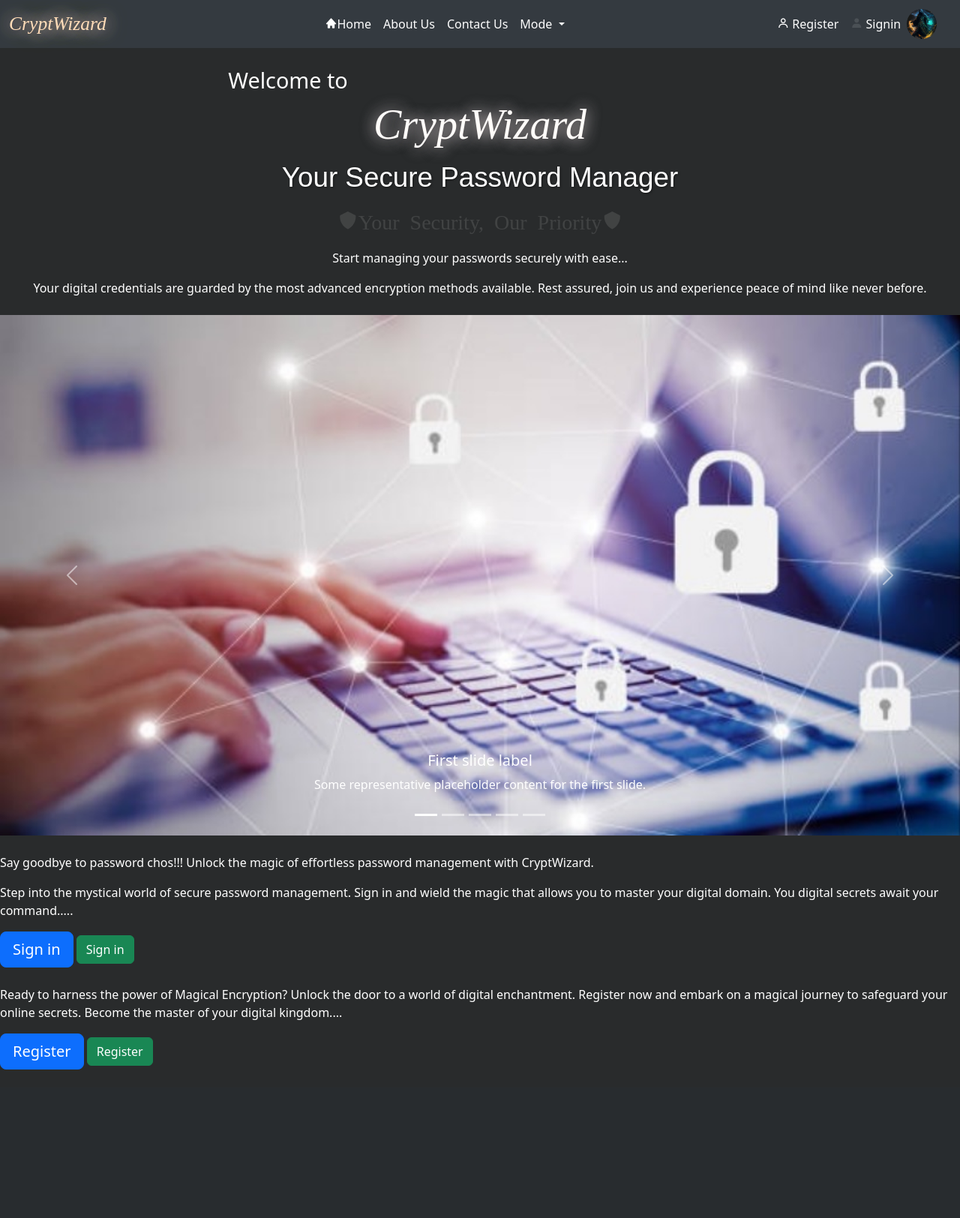
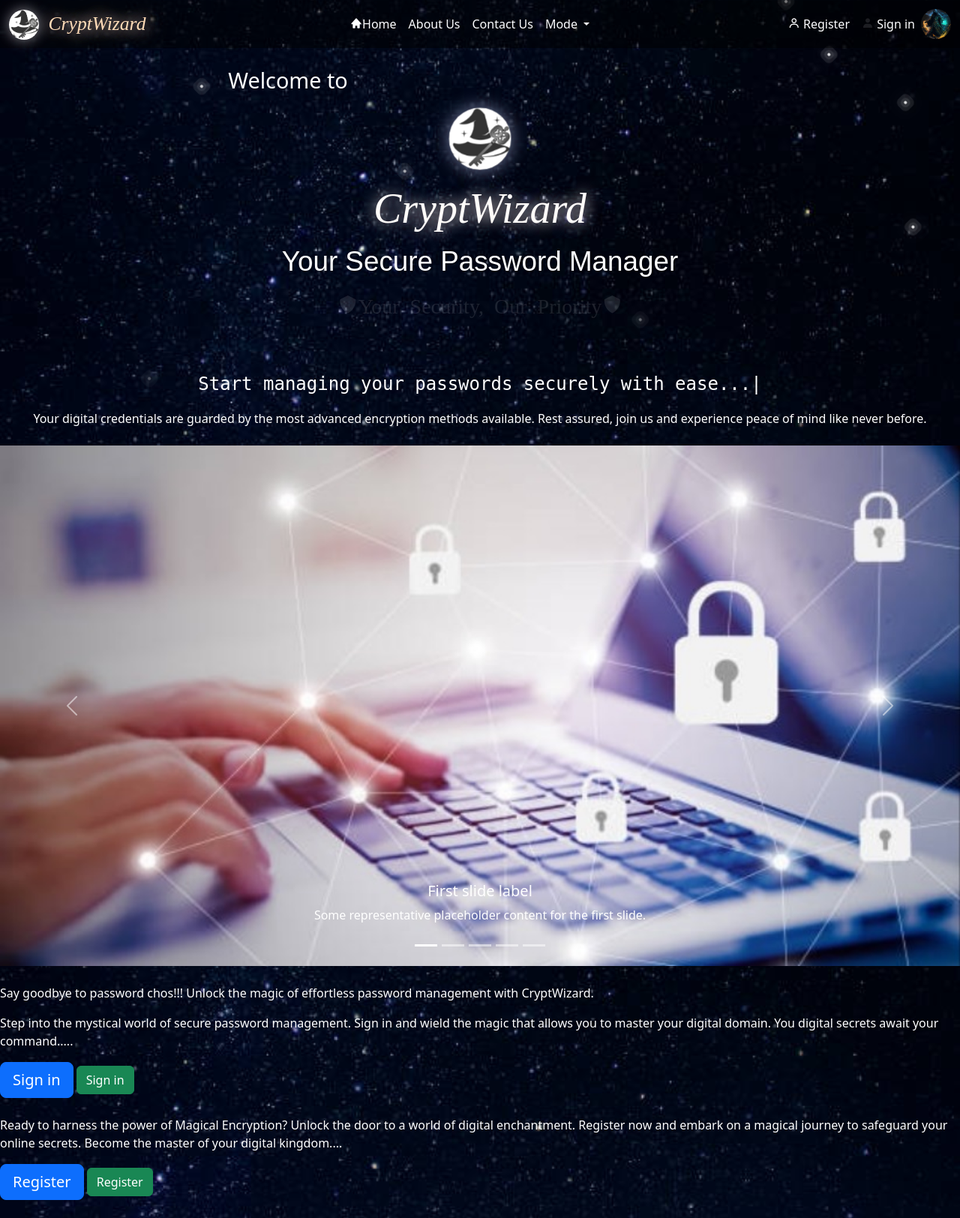
Before and after one commit to Raqeeb27/CryptWizard, a Django app: page / in a window 1280 px wide. Shown: the whole page at 75% size. Before the commit the page ends 1426 px from the top, so only its background shows below. Run offline with Django 4.2, Linux system fonts and the light colour scheme.

Commit message:
added many background animations and logo

```diff
--- a/CryptWizard/templates/base.html
+++ b/CryptWizard/templates/base.html
@@ -22,6 +22,117 @@
     </title>
     <style>
       {% block style %}{% endblock style %}
+      body {
+        background-image: url(/static/img/starrynight.jpg);
+        background-size: cover;
+        background-attachment: fixed;
+        background-repeat: no-repeat;
+        position: absolute;
+        top: 0;
+        left: 0;
+        width: 100%;
+        height: 100%;
+      }
+      .stars{
+        position: fixed;
+        width: 4px;
+        height: 4px;
+        background: #fff;
+        border-radius: 50%;
+        box-shadow: 0 0 0 4px rgba(255, 255, 255, 0.1),
+        0 0 0 8px rgba(255, 255, 255, 0.1),
+        0 0 20px rgba(255, 255, 255, 1);
+        animation: fallingStars 3s linear infinite;
+        pointer-events: none;
+      }
+      .stars::before{
+        content: '';
+        position: fixed;
+        width: 1px;
+        height: 1px;
+        background: linear-gradient(90deg,#fff,tansparent);
+      }
+      @keyframes fallingStars{
+        0%{
+          transform: rotate(315deg) translateX(0);
+          opacity: 1;
+        }
+        100%{
+          transform: rotate(315deg) translateX(-1000px);
+          opacity: 0;
+        }
+      }
+      .stars:nth-child(1){
+        top: 0;
+        right: 0;
+        left: initial;
+        animation-delay: 0;
+        animation-duration: 1s;
+      }
+      .stars:nth-child(2){
+        top: 0;
+        right: 8%;
+        left: initial;
+        animation-delay: 0.3s;
+        animation-duration: 3s;
+      }
+      .stars:nth-child(3){
+        top: 8%;
+        right: 0;
+        left: initial;
+        animation-delay: 0.4s;
+        animation-duration: 2s;
+      }
+      .stars:nth-child(4){
+        top: 0;
+        right: 18%;
+        left: initial;
+        animation-delay: 0.6s;
+        animation-duration: 1.5s;
+      }
+      .stars:nth-child(5){
+        top: 0;
+        right: 40%;
+        left: initial;
+        animation-delay: 0.8s;
+        animation-duration: 2.5s;
+      }
+      .stars:nth-child(6){
+        top: 0px;
+        right: 60%;
+        left: initial;
+        animation-delay: 1s;
+        animation-duration: 3s;
+      }
+      .stars:nth-child(7){
+        top: 30%;
+        right: 0px;
+        left: initial;
+        animation-delay: 1.2s;
+        animation-duration: 1.75s;
+      }
+      .stars:nth-child(8){
+        top: 0px;
+        right: 70%;
+        left: initial;
+        animation-delay: 1.4s;
+        animation-duration: 1.25s;
+      }
+      .stars:nth-child(9){
+        top: 0px;
+        right: 90%;
+        left: initial;
+        animation-delay: 0.75s;
+        animation-duration: 2.25s;
+      }
+      .stars:nth-child(10){
+        top: 0px;
+        right: 45%;
+        left: initial;
+        animation-delay: 2.75s;
+        animation-duration: 2.25s;
+      }
+
       .body {
         font-family: Arial, Helvetica, sans-serif;
         background-color: Dark;
@@ -85,6 +196,27 @@
       .navbar {
         position: relative;
         z-index: 1000;
+        background: rgba(0, 0, 0, 0.5);
+      }
+
+      .navbar-nav .nav-link {
+        position: relative;
+        text-decoration: none;
+      }
+
+      .navbar-nav .nav-link::before {
+        content: "";
+        position: absolute;
+        width: 0;
+        height: 2px;
+        background-color: #fff;
+        bottom: 0;
+        left: 15%;
+        transition: width 0.4s ease-in-out;
+      }
+
+      .navbar-nav .nav-link:hover::before {
+        width: 75%;
       }
 
       #navbar-toggler-button {
@@ -101,9 +233,63 @@
         text-align: center;
       }
 
+      #typing-text{
+        margin-top: 70px;
+        font-size: 24px;
+        font-family: monospace;
+      }
+
+      @keyframes shadow-pulse {
+        0% {
+          box-shadow: 0 0 10px rgba(255, 223, 186, 0.6);
+        }
+        50% {
+          box-shadow: 0 0 25px rgba(186, 202, 255, 0.6);
+        }
+        100% {
+          box-shadow: 0 0 10px rgba(255, 223, 186, 0.6);
+        }
+      }
+
+      @keyframes glow {
+        0% {
+          transform: scale(1);
+        }
+        50% {
+          transform: scale(1.12);
+        }
+        100% {
+          transform: scale(1);
+        }
+      }
+
+      #biglogo{
+        margin-top: 1%;
+        margin-bottom: 1.5%;
+        border-radius: 50%;
+        object-fit:cover;
+        width: 80px;
+        height: 80px;
+        animation: shadow-pulse 2s infinite, glow 6s infinite;
+      }
+
+      .logocontainer{
+        top: 0%;
+        width: 40px;
+        height: 40px;
+        margin-right: 1%;
+      }
+
+      #logo{
+        width: 100%;
+        height:100%;
+        object-fit:cover;
+        border-radius:50%;
+        animation: shadow-pulse 2.5s infinite;
+      }
+
       .wizard-imgcontainer{
         top: 0%;
-        margin-right: 1.5%;
         width: 40px;
         height: 40px;
       }
@@ -235,11 +421,17 @@
   </head>
 
   <body class="bg-body-custom">
+    <span>
+      <span class="stars"></span><span class="stars"></span><span class="stars"></span><span class="stars"></span><span class="stars"></span><span class="stars"></span><span class="stars"></span><span class="stars"></span><span class="stars"></span><span class="stars"></span>
+    </span>
     <nav
       class="navbar navbar-expand-lg navbar-light bg-custom"
       style="width: 100%; position: fixed; top: 0"
     >
       <div class="container-fluid">
+        <div class="logocontainer">
+          <a class="navbar-brand" href="/" id="navCryptWizard"><img src="/static/img/logo.png" alt="Logo" id="logo"></a>
+        </div>
         <a class="navbar-brand" href="/" id="navCryptWizard"> CryptWizard</a>
         <button
           class="navbar-toggler"
@@ -255,7 +447,7 @@
         </button>
         <div class="collapse navbar-collapse" id="navbarSupportedContent">
           <ul
-            class="navbar-nav mx-auto mb-2 mb-lg-0 d-flex justify-content-center"
+            class="navbar-nav mx-auto mb-2 mb-lg-0 d-flex"
           >
             <li class="nav-item">
               <a class="nav-link active" aria-current="page" href="/"
@@ -305,7 +497,7 @@
               </li>
               <li class="nav-item">
                 <a class="nav-link" href="/signin"
-                  ><i class="bx bxs-user bx-flashing"></i> Signin</a
+                  ><i class="bx bxs-user bx-flashing"></i> Sign in</a
                 >
               </li>
             </ul>
--- a/CryptWizard/templates/index.html
+++ b/CryptWizard/templates/index.html
@@ -11,6 +11,7 @@
   <div>
     <h4 id="welcome">Welcome to</h4>
   </div>
+  <img src="/static/img/logo.png" alt="Logo" id="biglogo">
   <h2 id="CryptWizard">CryptWizard</h2>
   <h3 id="PasswordManager">Your Secure Password Manager</h3>
   <h3 class="priority">
@@ -20,7 +21,7 @@
       ></i
     ></i>
   </h3>
-  <p class="typewriter-text">Start managing your passwords securely with ease...</p>
+  <p id="typing-text">Start managing your passwords securely with ease...|</p>
   <p>
     Your digital credentials are guarded by the most advanced encryption methods
     available. Rest assured, join us and experience peace of mind like never
```
Also changed, not shown: CryptWizard/static/img/logo.png (added), CryptWizard/static/img/logos.png (added), CryptWizard/static/img/logoss.png (added), CryptWizard/static/img/starrynight.jpg (added), CryptWizard/static/img/stars.jpg (deleted). Lines whose indentation alone changed are shown as unchanged.
